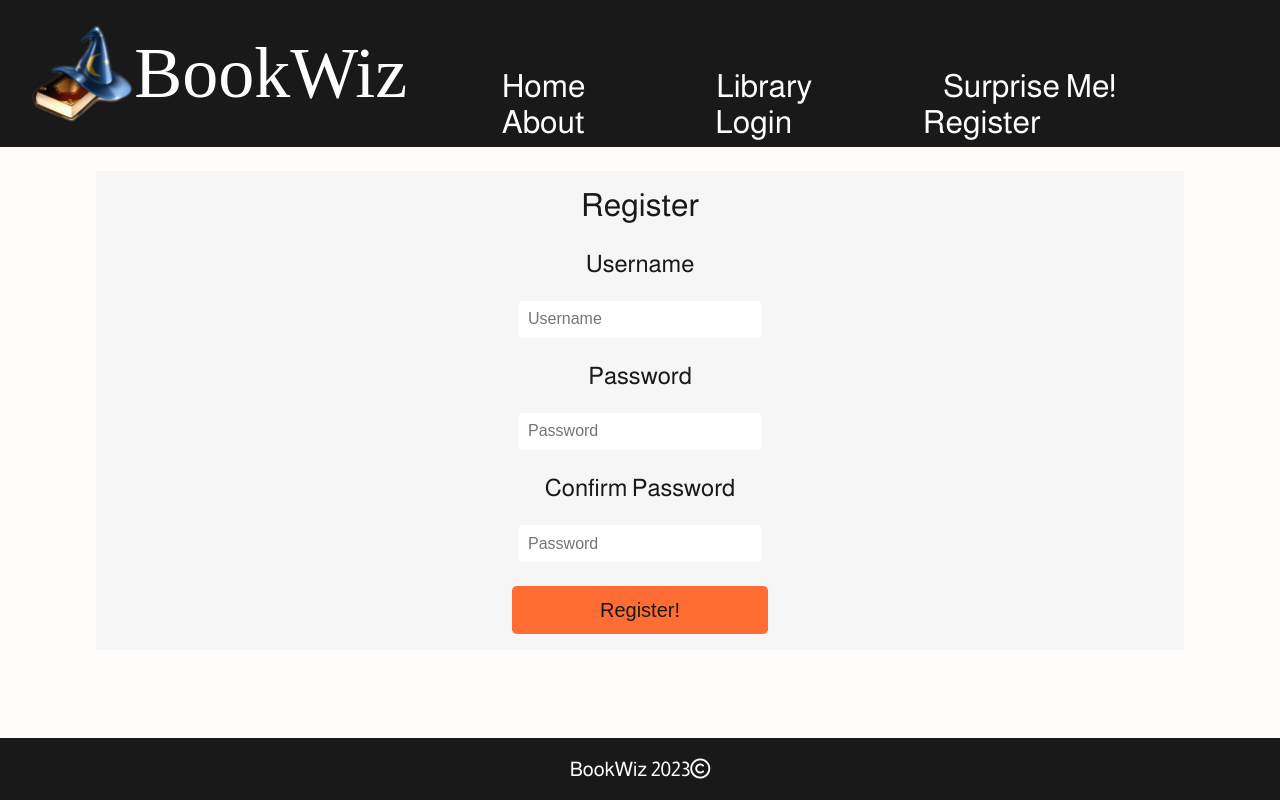
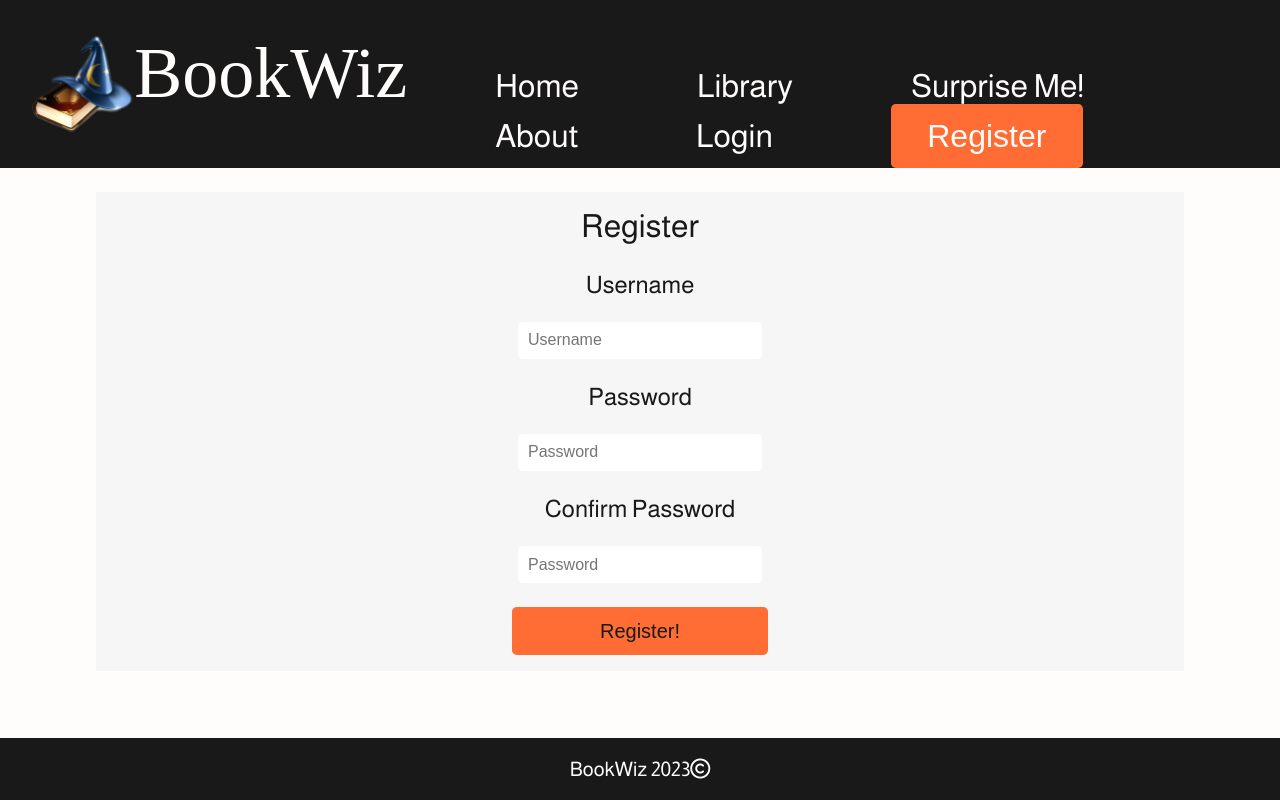
Before and after one commit to ollie-byrne99/Lap_2_Client_Side, a website: page assets/html/register.html in a window 1280 px wide. Drawn offline with Linux system fonts and the light colour scheme; a web font is replaced by a local one.

Commit message:
make register in nav a button

```diff
--- a/assets/css/layout.css
+++ b/assets/css/layout.css
@@ -23,12 +23,6 @@ header {
     margin-left: 2rem;
 }
 
-#nav {
-    display: flex;
-    align-items: baseline;
-    margin-right: 2rem;
-}
-
 h1 {
     font-family: 'Alice', serif;
     font-size: 4.5rem;
@@ -37,16 +31,30 @@ h1 {
     margin-bottom: 2rem;
 }
 
+#nav {
+    display: flex;
+    justify-content: space-between;
+    align-items: baseline;
+    margin-right: 2rem;
+}
+
 nav {
     font-size: 2rem;
     margin-left: 2rem;
 }
 
+#registerBtn {
+    width: 12rem;
+    height: 4rem;
+    font-size: 2rem;
+    color: #FFFCFC;
+}
+
 nav a {
     text-decoration: none;
     color: #FFFCFC;
-    padding-left: 3.9rem;
-    padding-right: 3.9rem;
+    padding-left: 3.5rem;
+    padding-right: 3.5rem;
 }
 
 nav a:visited {
--- a/assets/html/register.html
+++ b/assets/html/register.html
@@ -20,7 +20,7 @@
                 <a href="" aria-label="Surprise Me!">Surprise Me!</a>
                 <a href="./about.html" aria-label="About">About</a>
                 <a href="./login.html" aria-label="Login">Login</a>
-                <a href="./register.html" aria-label="Register">Register</a>
+                <a href="./assets/html/register.html" aria-label="Register"><button id="registerBtn">Register</button></a>
             </nav>
         </div>
     </header>
@@ -40,7 +40,7 @@
             <form>
                 <input type="password" class="input" placeholder="Password" aria-label="Input password here">
             </form>
-            <button class="lrBtn" id="registerBtn" aria-label="Log into app">Register!</button>
+            <button class="lrBtn" aria-label="Log into app">Register!</button>
         </section>
     </main>
 
```
Also changed, not shown: assets/html/about.html (+1 -1 lines), assets/html/library.html (+1 -1 lines), assets/html/login.html (+1 -1 lines), index.html (+1 -1 lines).
